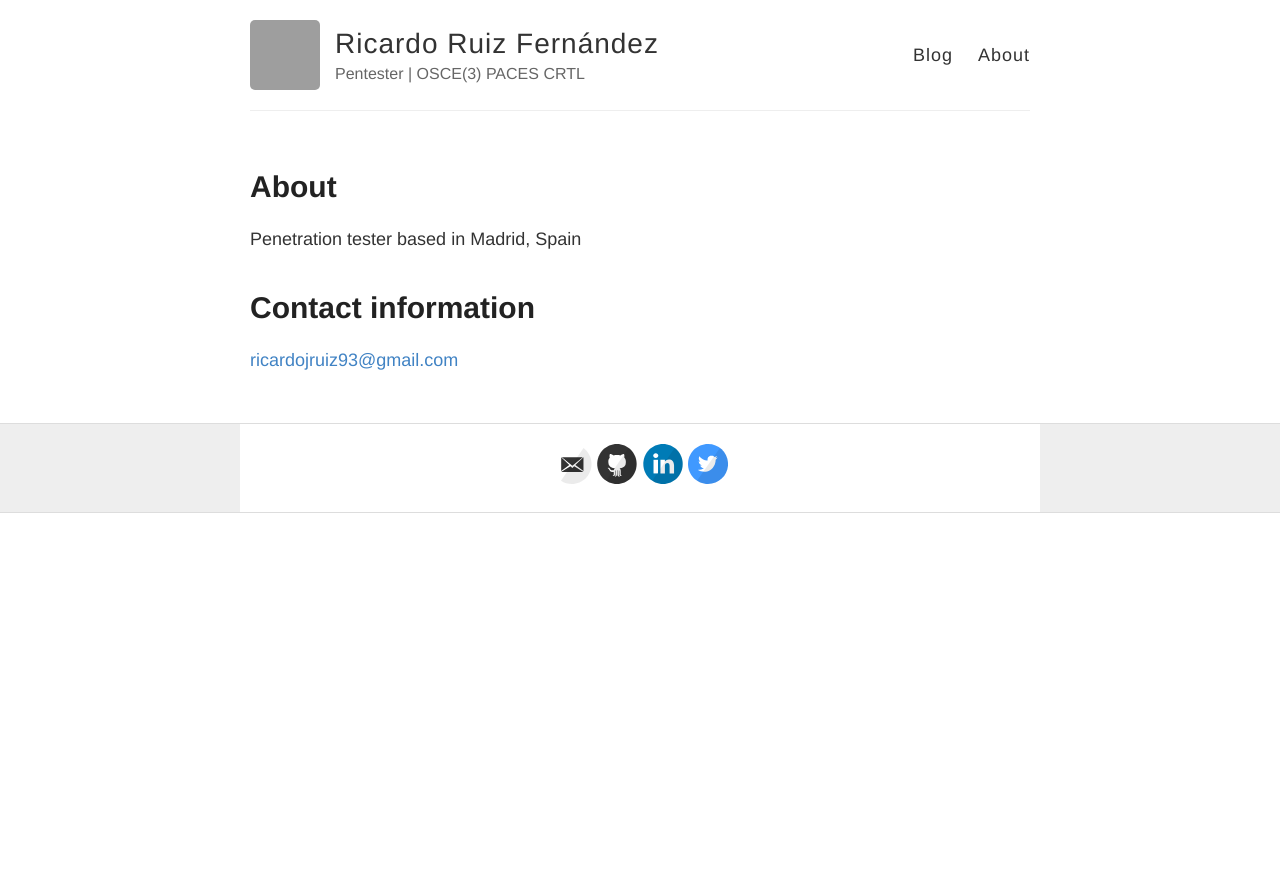
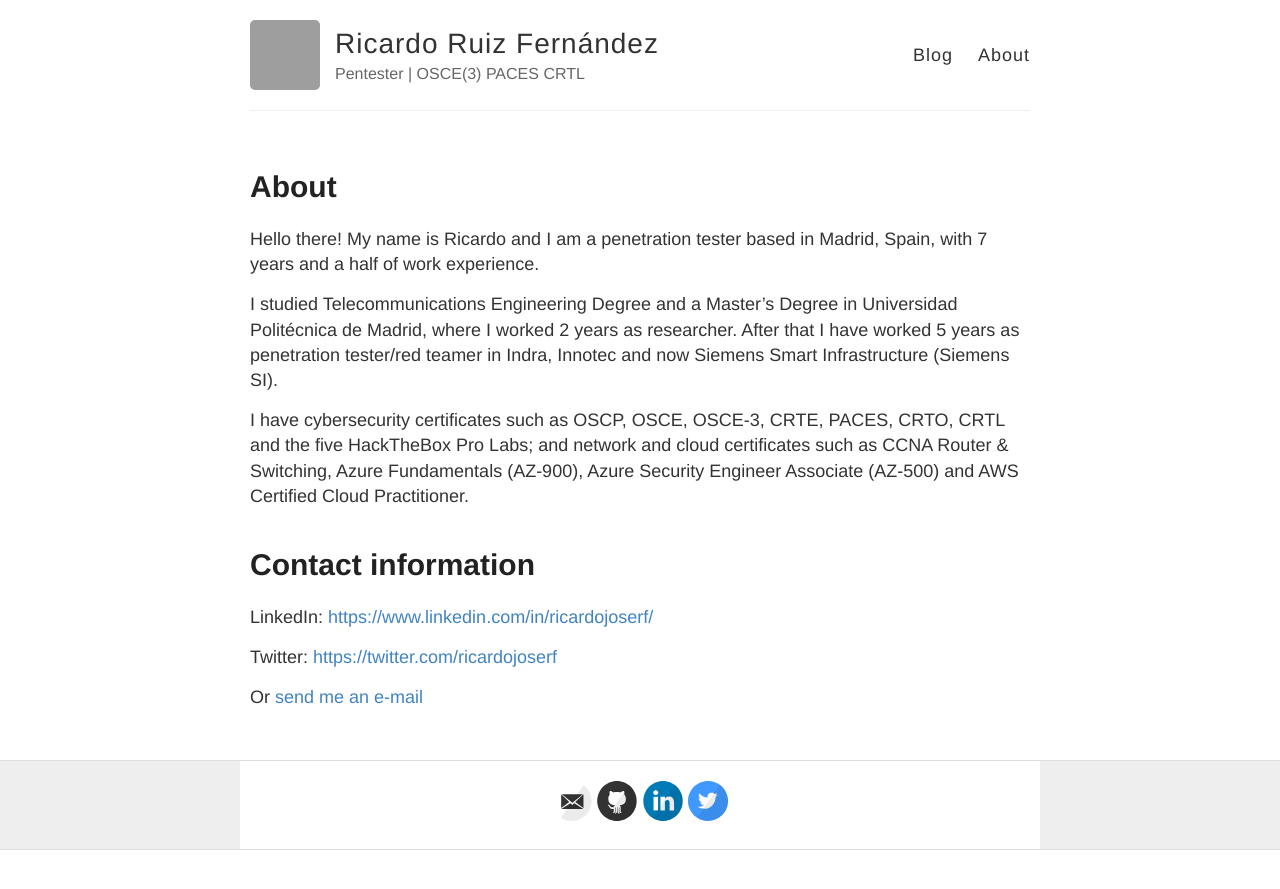
Before and after one commit to ricardojoserf/ricardojoserf.github.io, a Jekyll site: the page built from about.md, in a window 1280 px wide. Shown: the top 889 px of the page. Built offline with Jekyll 4.4.1, drawn with Linux system fonts in a browser that asks for light colours; grey boxes are pictures that could not be loaded.

Commit message:
Update about.md

```diff
--- a/about.md
+++ b/about.md
@@ -5,10 +5,18 @@ permalink: /about/
 ---
 
 
-Penetration tester based in Madrid, Spain
+Hello there! My name is Ricardo and I am a penetration tester based in Madrid, Spain, with 7 years and a half of work experience.
+
+I studied Telecommunications Engineering Degree and a Master's Degree in Universidad Politécnica de Madrid, where I worked 2 years as researcher. After that I have worked 5 years as penetration tester/red teamer in Indra, Innotec and now Siemens Smart Infrastructure (Siemens SI).
+
+I have cybersecurity certificates such as OSCP, OSCE, OSCE-3, CRTE, PACES, CRTO, CRTL and the five HackTheBox Pro Labs; and network and cloud certificates such as CCNA Router & Switching, Azure Fundamentals (AZ-900), Azure Security Engineer Associate (AZ-500) and AWS Certified Cloud Practitioner.
 
 
 
 # Contact information
 
-[ricardojruiz93@gmail.com](mailto:ricardojruiz93@gmail.com)
+LinkedIn: [https://www.linkedin.com/in/ricardojoserf/](https://www.linkedin.com/in/ricardojoserf/)
+
+Twitter: [https://twitter.com/ricardojoserf](https://twitter.com/ricardojoserf)
+
+Or [send me an e-mail](mailto:ricardojruiz93@gmail.com)
```
